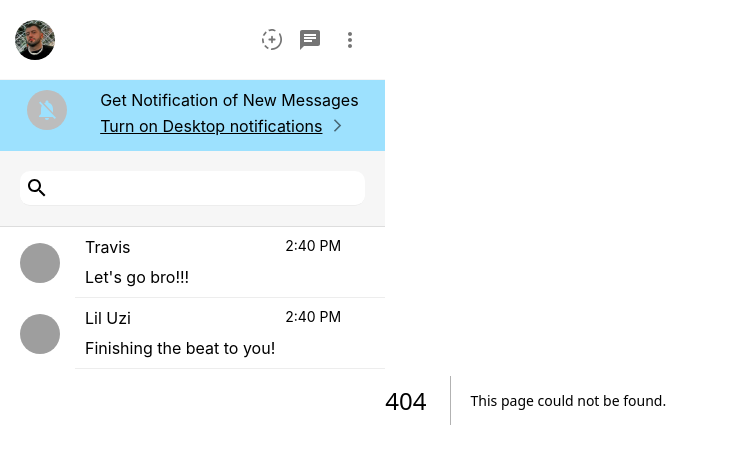
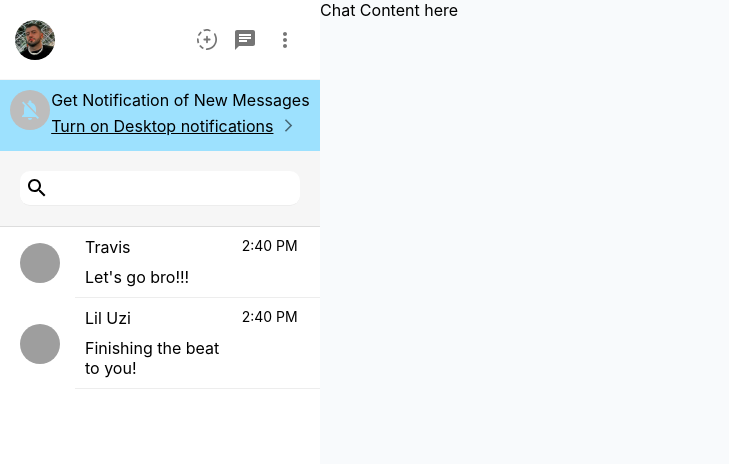
Before and after one commit to joaolessab/whatsapp-web-clone--next.js-firebase9, a Next.js app in the folder app/: page /chat/1 in a window 1280 px wide. Before the commit this address had no page. Shown: the top 464 px of the page, without its empty margins (0-729 px from the left). Built offline with nearby package versions, Linux system fonts and the light colour scheme; grey boxes are pictures that could not be loaded.

Commit message:
Dynamic ChatBox URL

```diff
--- a/app/components/Chat.jsx
+++ b/app/components/Chat.jsx
@@ -1,10 +1,16 @@
 import { Avatar } from '@mui/material'
 import styled from 'styled-components'
 import moment from 'moment'
+import { useRouter } from 'next/router'
 
 const Chat = ({ photoURL, name, timestamp, latestMessage }) => {
+    const router = useRouter()
+    const enterChat = () => {
+        router.push('/chat/1') // random for now only
+    }
+
     return (
-        <Container>
+        <Container onClick={enterChat}>
             <FrdAvatar src={photoURL} />
             <ChatContainer>
                 <div style={{gridArea: 'name'}}>{ name }</div>
--- /dev/null
+++ b/app/pages/chat/[id].js
@@ -0,0 +1,17 @@
+import styled from 'styled-components'
+
+const ChatBox = () => {
+    return (
+        <Container>
+            Chat Content here
+        </Container>
+    )
+}
+
+export default ChatBox
+
+const Container = styled.div`
+    display: flex;
+    background-color: #f8fafc;
+    width: 100%;
+`
```
